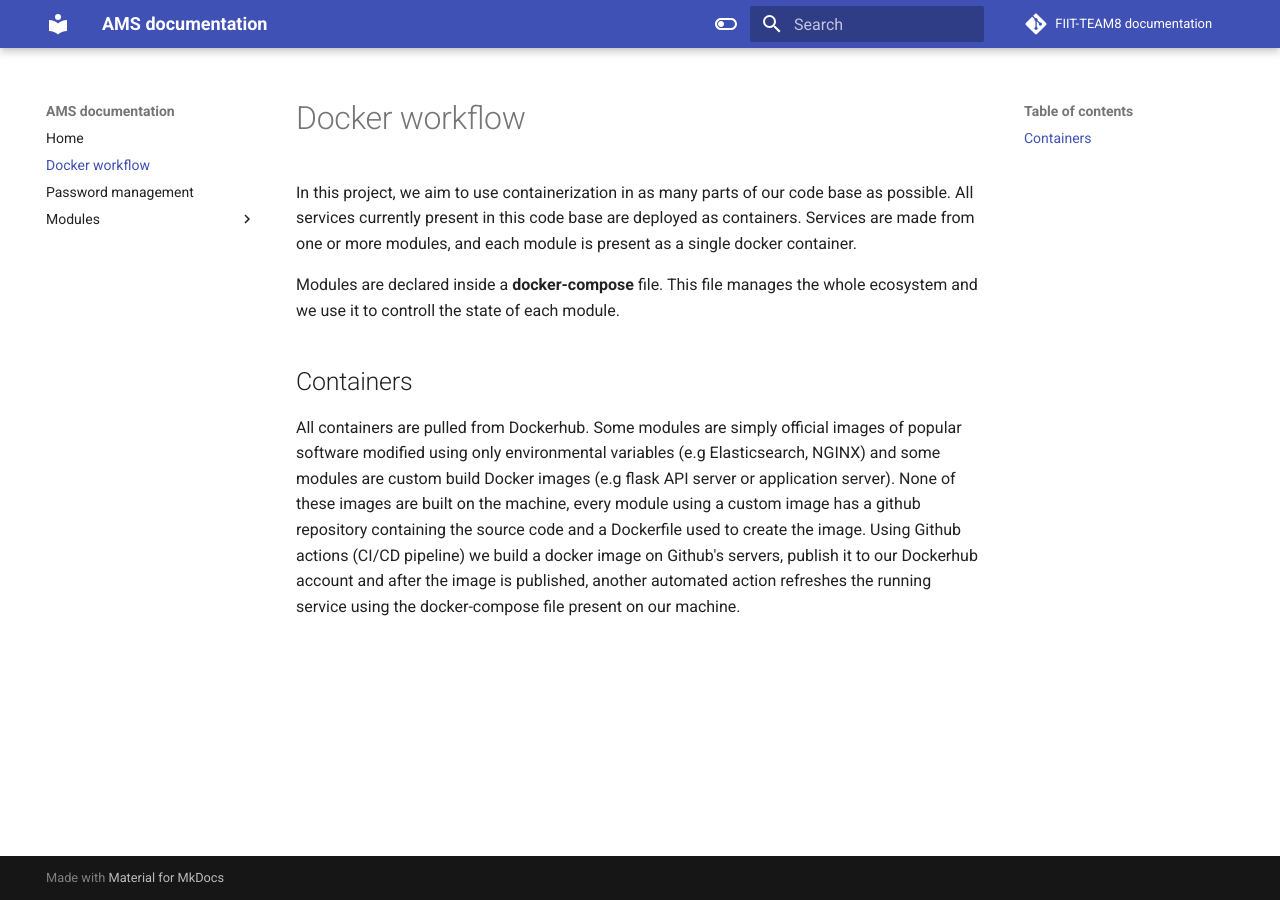
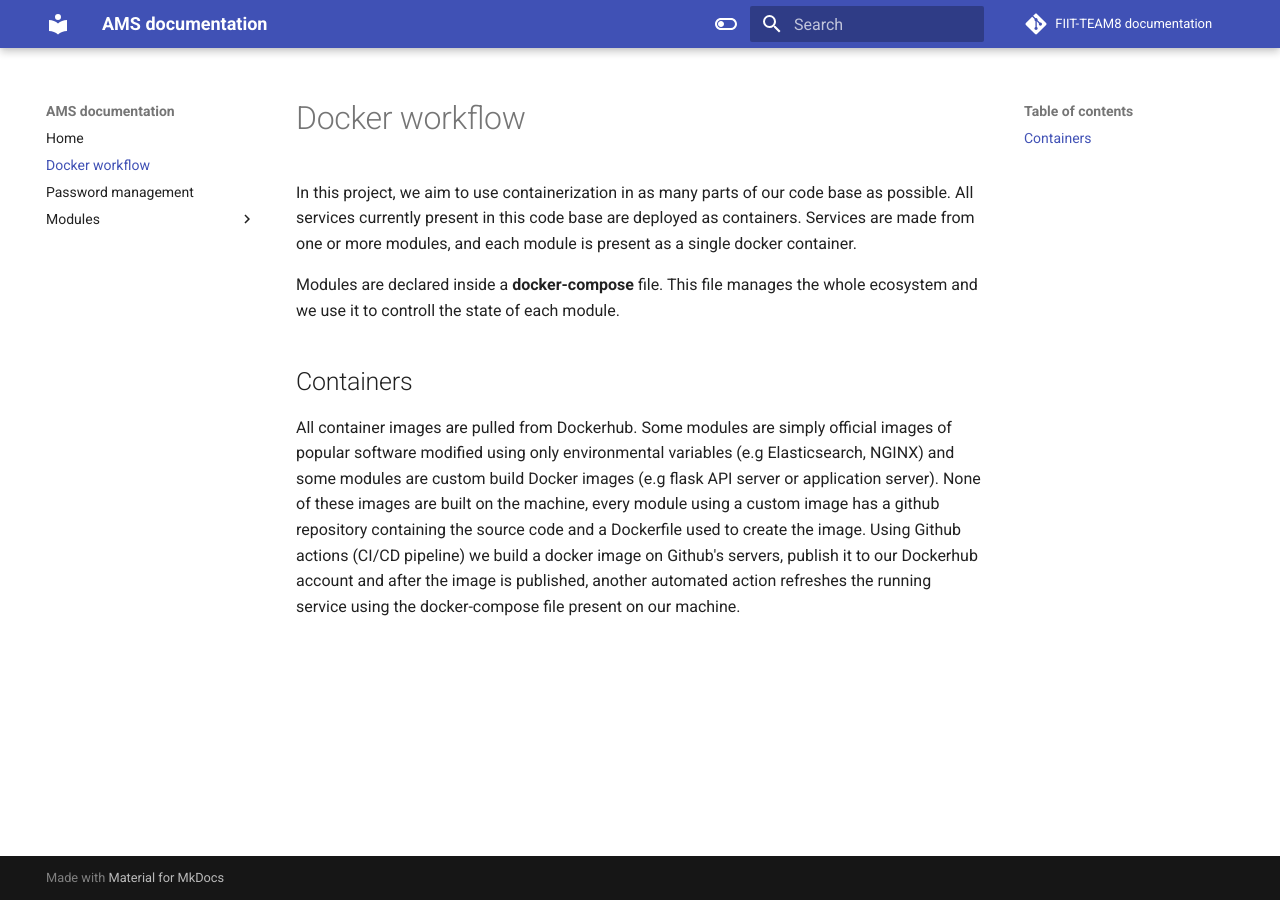
Before and after one commit to FIIT-TEAM8/team_documentation, an MkDocs documentation site: the page built from docs/docker.md, in a window 1280 px wide. Built offline with MkDocs 1.6.1 and Material for MkDocs 9.7.7, drawn with Linux system fonts in a browser that asks for light colours; comment, search, counter and statistics services are not loaded.

Commit message:
Update docker.md

```diff
--- a/docs/docker.md
+++ b/docs/docker.md
@@ -4,4 +4,4 @@ In this project, we aim to use containerization in as many parts of our code bas
 Modules are declared inside a **docker-compose** file. This file manages the whole ecosystem and we use it to controll the state of each module.
 
 ## Containers
-All containers are pulled from Dockerhub. Some modules are simply official images of popular software modified using only environmental variables (e.g Elasticsearch, NGINX) and some modules are custom build Docker images (e.g flask API server or application server). None of these images are built on the machine, every module using a custom image has a github repository containing the source code and a Dockerfile used to create the image. Using Github actions (CI/CD pipeline) we build a docker image on Github's servers, publish it to our Dockerhub account and after the image is published, another automated action refreshes the running service using the docker-compose file present on our machine.
+All container images are pulled from Dockerhub. Some modules are simply official images of popular software modified using only environmental variables (e.g Elasticsearch, NGINX) and some modules are custom build Docker images (e.g flask API server or application server). None of these images are built on the machine, every module using a custom image has a github repository containing the source code and a Dockerfile used to create the image. Using Github actions (CI/CD pipeline) we build a docker image on Github's servers, publish it to our Dockerhub account and after the image is published, another automated action refreshes the running service using the docker-compose file present on our machine.
```
